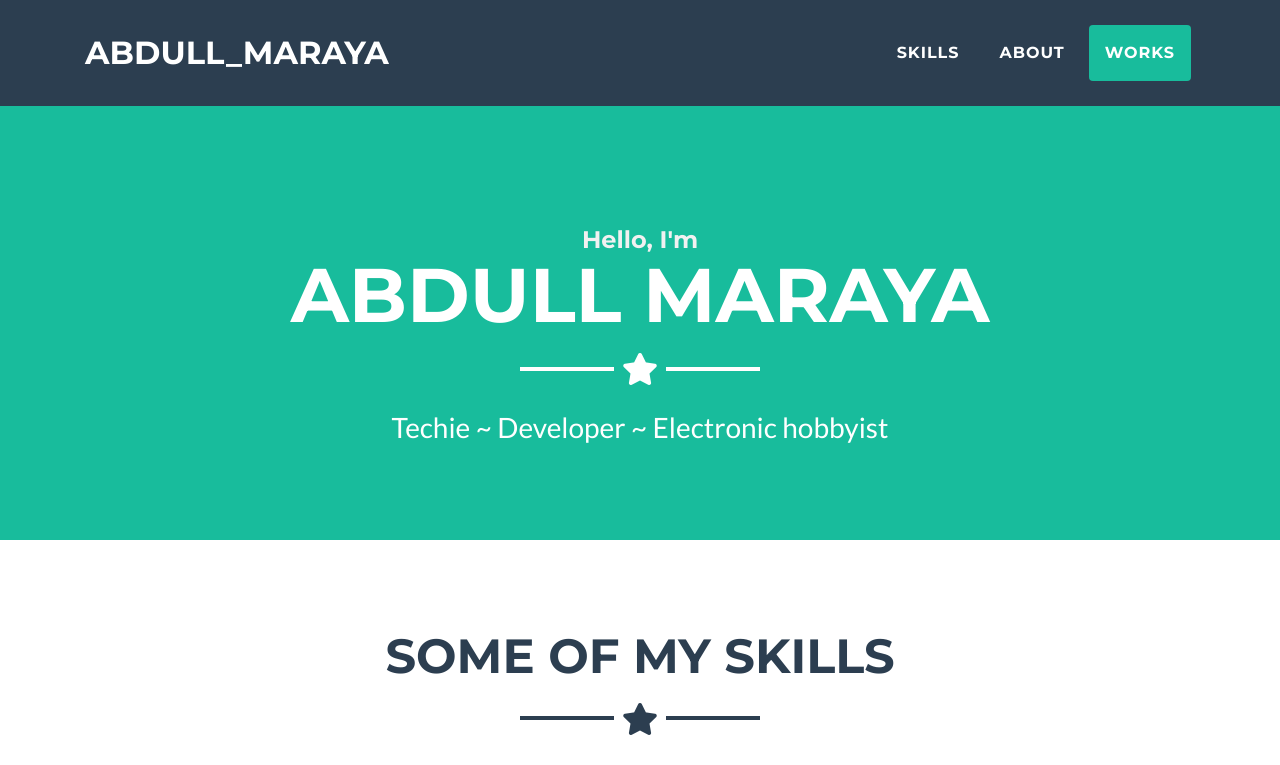
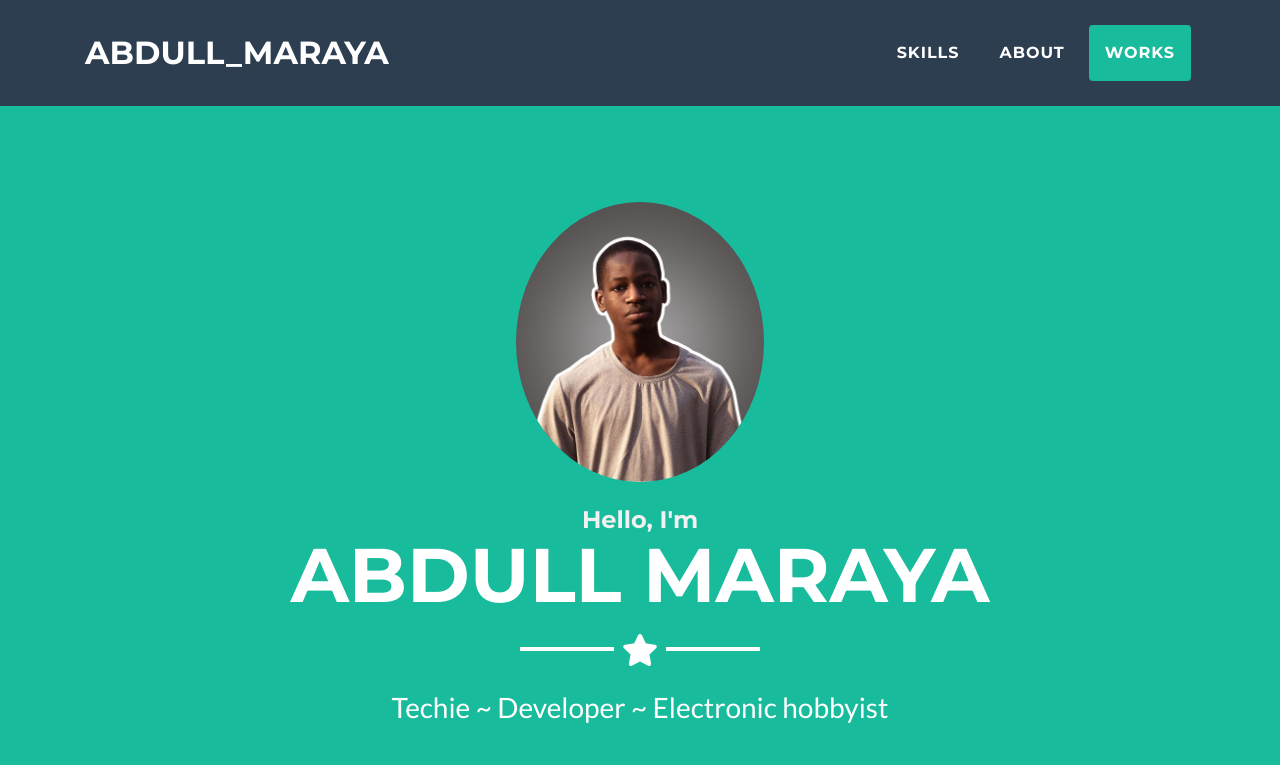
Before and after one commit to abdvmn/aymaraya.github.io, a website: page index.html in a window 1280 px wide. Shown: the top 765 px of the page. Drawn offline with Linux system fonts and the light colour scheme.

Commit message:
Update index.html

```diff
--- a/index.html
+++ b/index.html
@@ -71,7 +71,7 @@
   <header class="masthead bg-primary text-white text-center">
     <div class="container">
       <img class="img-fluid mb-4 d-block mx-auto col-lg-3 col-md-4 col-6" style="border-radius: 60%; width:100%"
-        src="picture 3.jpg" alt="">
+        src="profile 3.jpg" alt="">
       <h4 style="color: rgb(241, 241, 241)"> Hello, I'm </h4>
       <h1 class="text-uppercase mb-1">Abdull Maraya</h1>
       <hr class="star-light">
```
